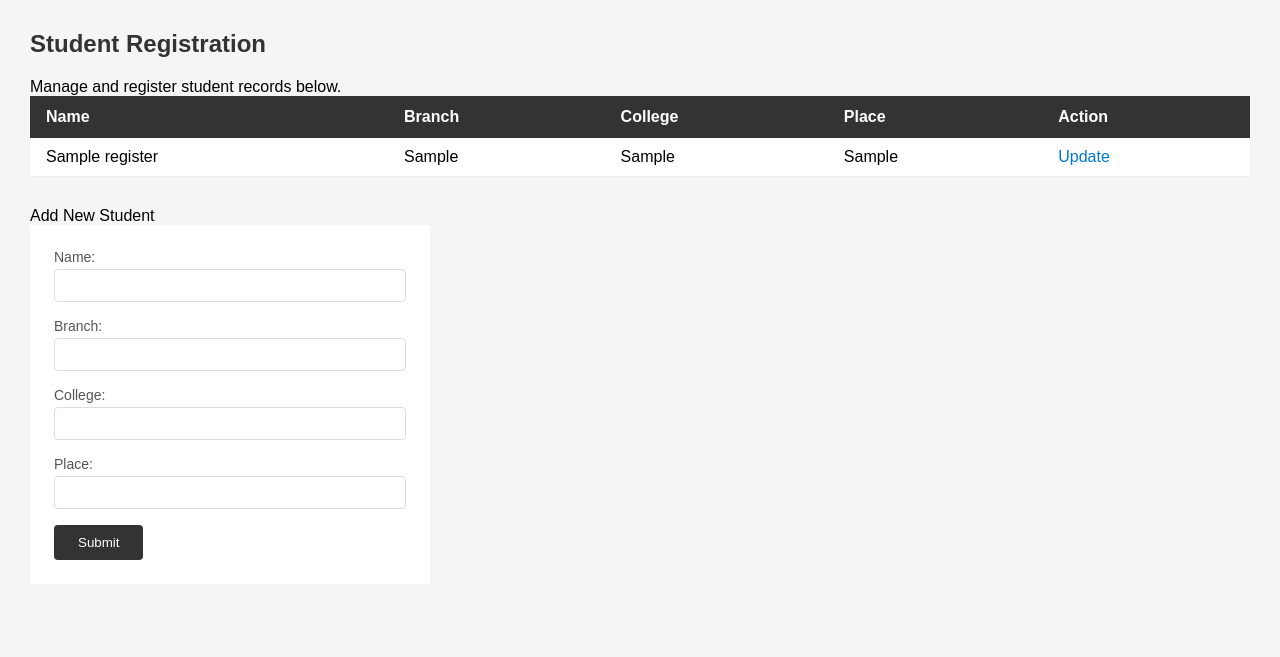
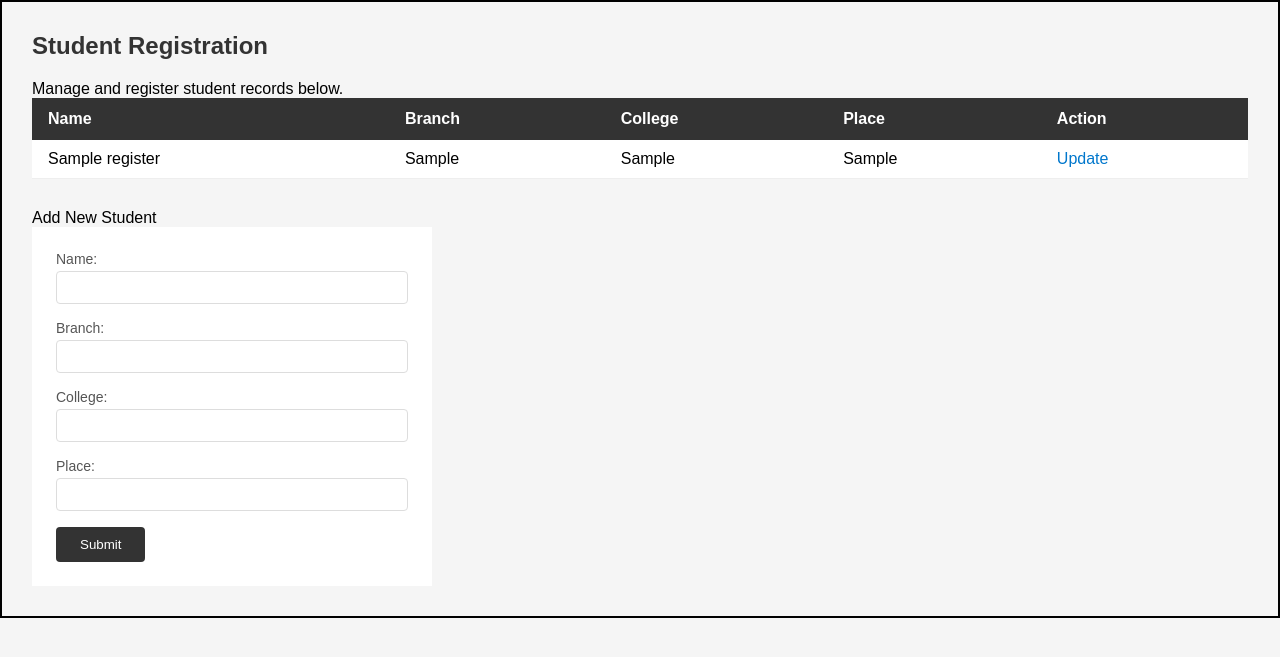
Before and after one commit to surenarendra8-pixel/Registration_form, a Django app: page / in a window 1280 px wide. Shown: the top 657 px of the page. Run offline with Django 5.2, Linux system fonts and the light colour scheme; tables that the repository leaves empty hold one stand-in row (values such as "Sample post").

Commit message:
modify changes

```diff
--- a/static/css/style.css
+++ b/static/css/style.css
@@ -1,6 +1,7 @@
 * { margin: 0; padding: 0; box-sizing: border-box; }
 
 body {
+    border: 2px solid;
   font-family: Arial, sans-serif;
   background: #f5f5f5;
   padding: 30px;
```
